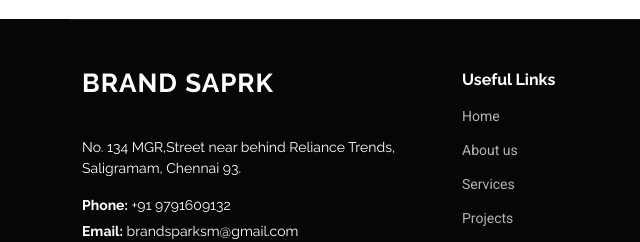
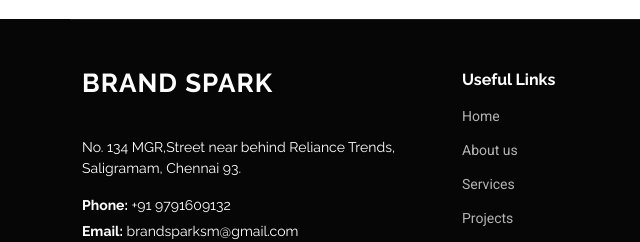
Before and after one commit to bharathkumar8056/BrandSpark, a plain HTML site: page index.html in a window 1280 px wide. Shown: the part 6474-6716 px from the top of the page, 0-640 px from the left. Drawn offline with Linux system fonts and the light colour scheme.

Commit message:
Update index.html

```diff
--- a/index.html
+++ b/index.html
@@ -1168,7 +1168,7 @@ Movie actors & Television artists. Generating Business leads through Social Medi
         <div class="row gy-4">
           <div class="col-lg-4 col-md-6 footer-about">
             <a href="index.html" class="logo d-flex align-items-center">
-              <span class="sitename">BRAND SAPRK</span>
+              <span class="sitename">BRAND SPARK</span>
             </a>
             <div class="footer-contact pt-3">
               <p>No. 134 MGR,Street near behind Reliance
```
